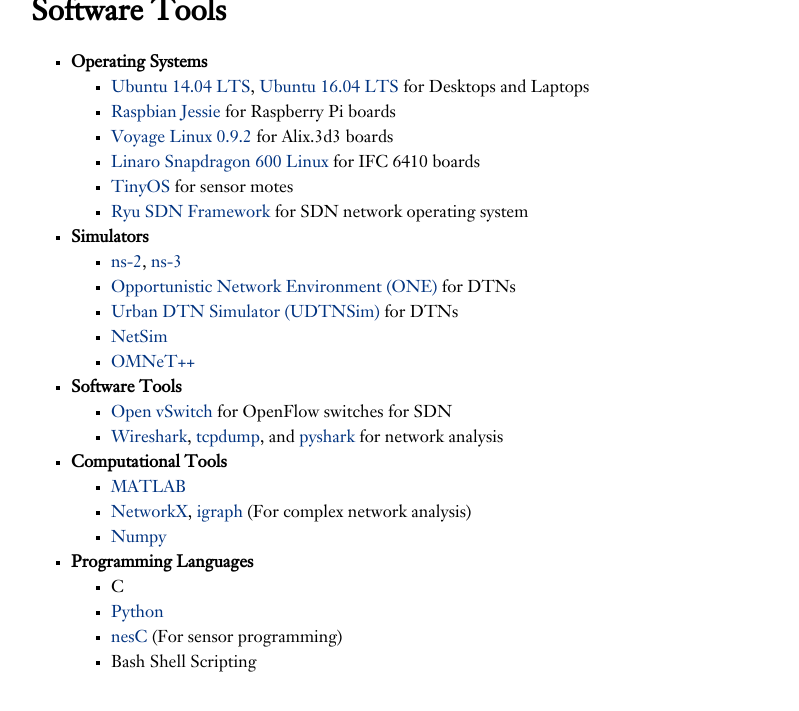
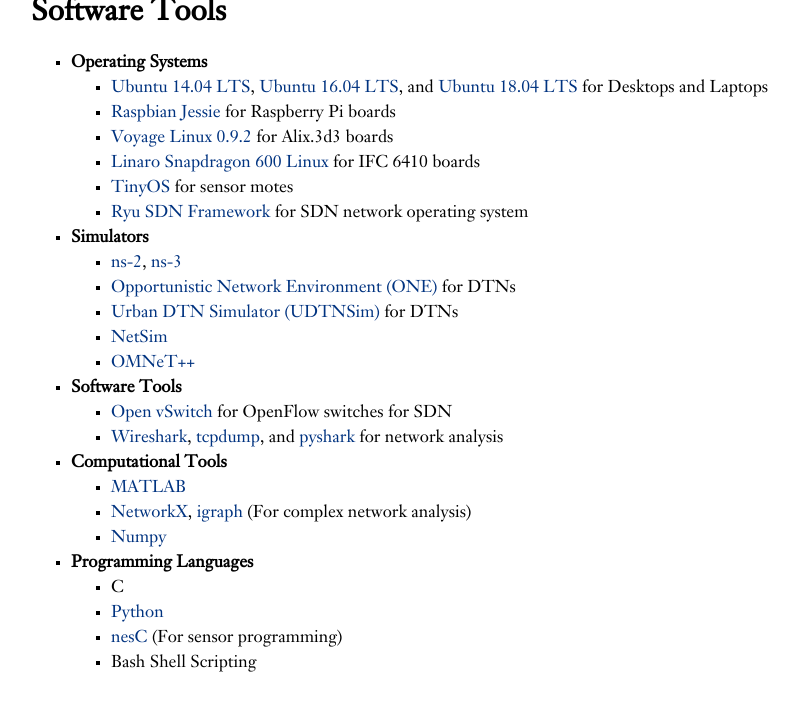
Before and after one commit to iist-sysnet/iist-sysnet.github.io, a Jekyll site: the page built from facilities.md, in a window 1280 px wide and 900 px high, scrolled down 1381 px, cut to the strip 181-892 px from the top of the window. Shown: the whole strip, without its empty margins (77-876 px from the left). Built offline with Jekyll 4.4.1, drawn with Linux system fonts in a browser that asks for light colours; our own code applies the rules of GitHub Pages for plain Markdown files.

Commit message:
Update facilities.md

```diff
--- a/facilities.md
+++ b/facilities.md
@@ -48,12 +48,12 @@
 ## Software Tools
 
 + **Operating Systems**
-	- <a href="http://releases.ubuntu.com/14.04/" target="_blank">Ubuntu 14.04 LTS</a>, <a href="http://releases.ubuntu.com/16.04/" target="_blank">Ubuntu 16.04 LTS</a> for Desktops and Laptops
-	- <a href="https://www.raspberrypi.org/downloads/raspbian/" target="_blank">Raspbian Jessie</a> for Raspberry Pi boards
-	- <a href="http://mirror.voyage.hk/download/ISO/voyage-0.9.2.iso" target="_blank">Voyage Linux 0.9.2</a> for Alix.3d3 boards
-	- <a href="https://wiki.linaro.org/Boards/IFC6410" target="_blank">Linaro Snapdragon 600 Linux</a> for IFC 6410 boards
-	- <a href="https://github.com/tinyos/" target="_blank">TinyOS</a> for sensor motes
-	- <a href="https://osrg.github.io/ryu/" target="_blank">Ryu SDN Framework</a> for SDN network operating system
+	- [Ubuntu 14.04 LTS](http://releases.ubuntu.com/14.04/), [Ubuntu 16.04 LTS](http://releases.ubuntu.com/16.04/), and [Ubuntu 18.04 LTS](http://releases.ubuntu.com/18.04/) for Desktops and Laptops
+	- [Raspbian Jessie](https://www.raspberrypi.org/downloads/raspbian/) for Raspberry Pi boards
+	- [Voyage Linux 0.9.2](http://mirror.voyage.hk/download/ISO/voyage-0.9.2.iso) for Alix.3d3 boards
+	- [Linaro Snapdragon 600 Linux](https://wiki.linaro.org/Boards/IFC6410) for IFC 6410 boards
+	- [TinyOS](https://github.com/tinyos/) for sensor motes
+	- [Ryu SDN Framework](https://osrg.github.io/ryu/) for SDN network operating system
 
 + **Simulators**
 	- <a href="https://www.isi.edu/nsnam/ns/" target="_blank">ns-2</a>, <a href="https://www.nsnam.org/" target="_blank">ns-3</a>
```
